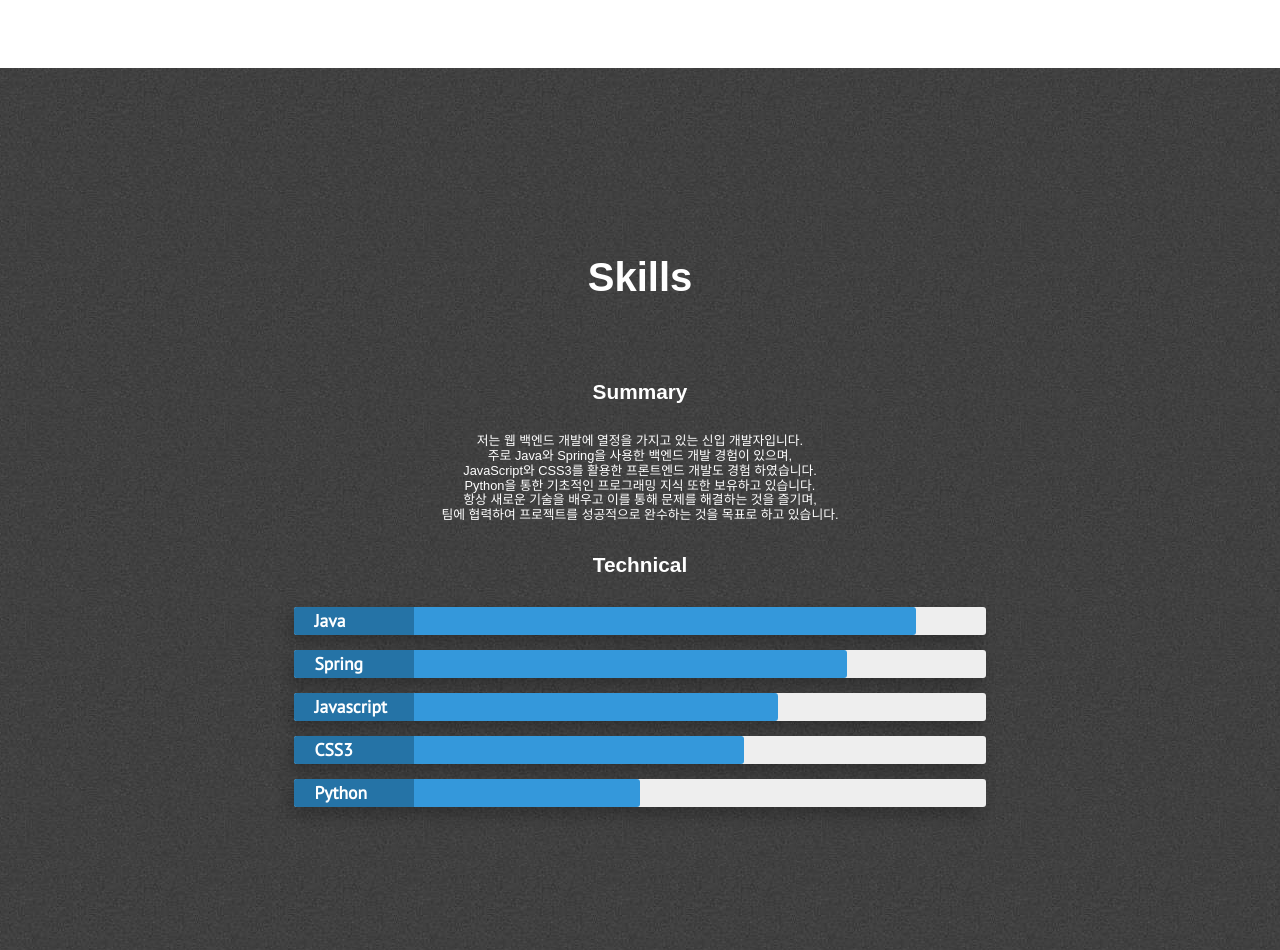
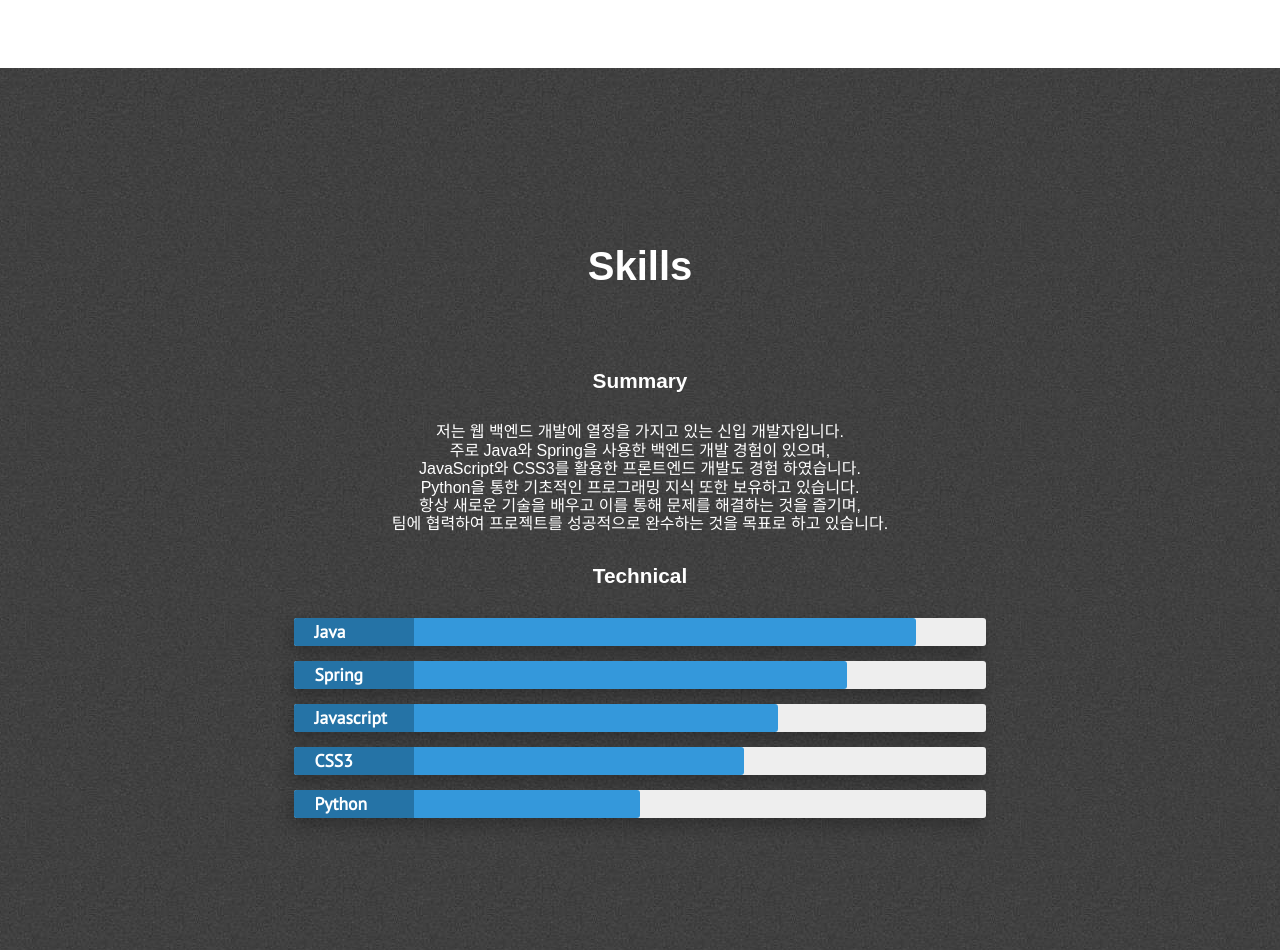
Before and after one commit to SHU-Webbb/SHU-Webbb.github.io, a Jekyll site: the page built from index.html, in a window 1280 px wide. Shown: the part 1892-2842 px from the top of the page. Built offline with Jekyll 4.4.1, drawn with Linux system fonts in a browser that asks for light colours; nearby versions of some CDN libraries; some web fonts are replaced.

Commit message:
Update main.css

```diff
--- a/assets/css/main.css
+++ b/assets/css/main.css
@@ -224,7 +224,7 @@ img {
 
 .paragraph-text {
    font-family: 'Spoqa Han Sans', sans-serif;
-  font-size: 0.8rem;
+  font-size: 1rem;
   margin: 30px auto;
   color: #404040;
 }
```
